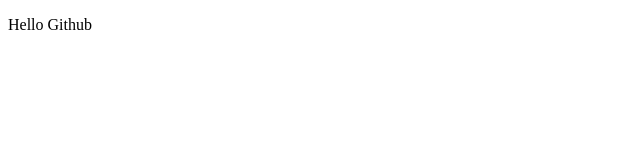
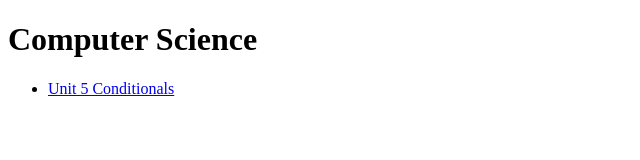
Before and after one commit to Dillonzz/Dillonzz.github.io, a plain HTML site: page index.html in a window 1280 px wide. Shown: the whole page, without its empty margins (0-640 px from the left). Drawn offline with Linux system fonts and the light colour scheme.

Commit message:
Update index.html

```diff
--- a/index.html
+++ b/index.html
@@ -3,10 +3,15 @@
 <head>
     <meta charset="UTF-8">
     <meta http-equiv="X-UA-Compatible" content="IE=edge">
-    <meta name="viewport" content="width=device-width, initial-scale=1.0">
+    <meta name="viewport" content="width=, initial-scale=1.0">
     <title>Document</title>
 </head>
 <body>
-    <p>Hello Github</p>
+    <h1>Computer Science</h1>
+    <ul>
+        <li>
+            <a href="/U5_Conditionals/conditionals.html">Unit 5 Conditionals</a>
+        </li>
+    </ul>
 </body>
 </html>
```
